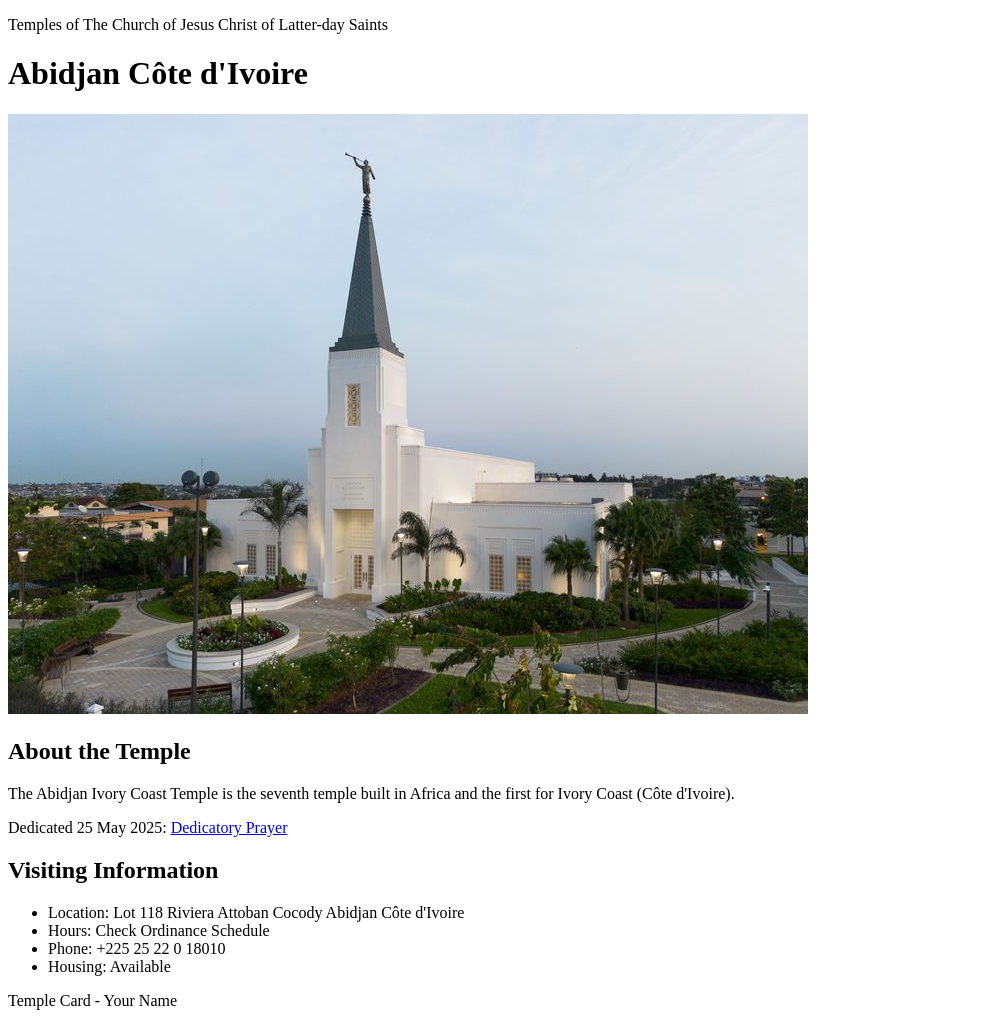
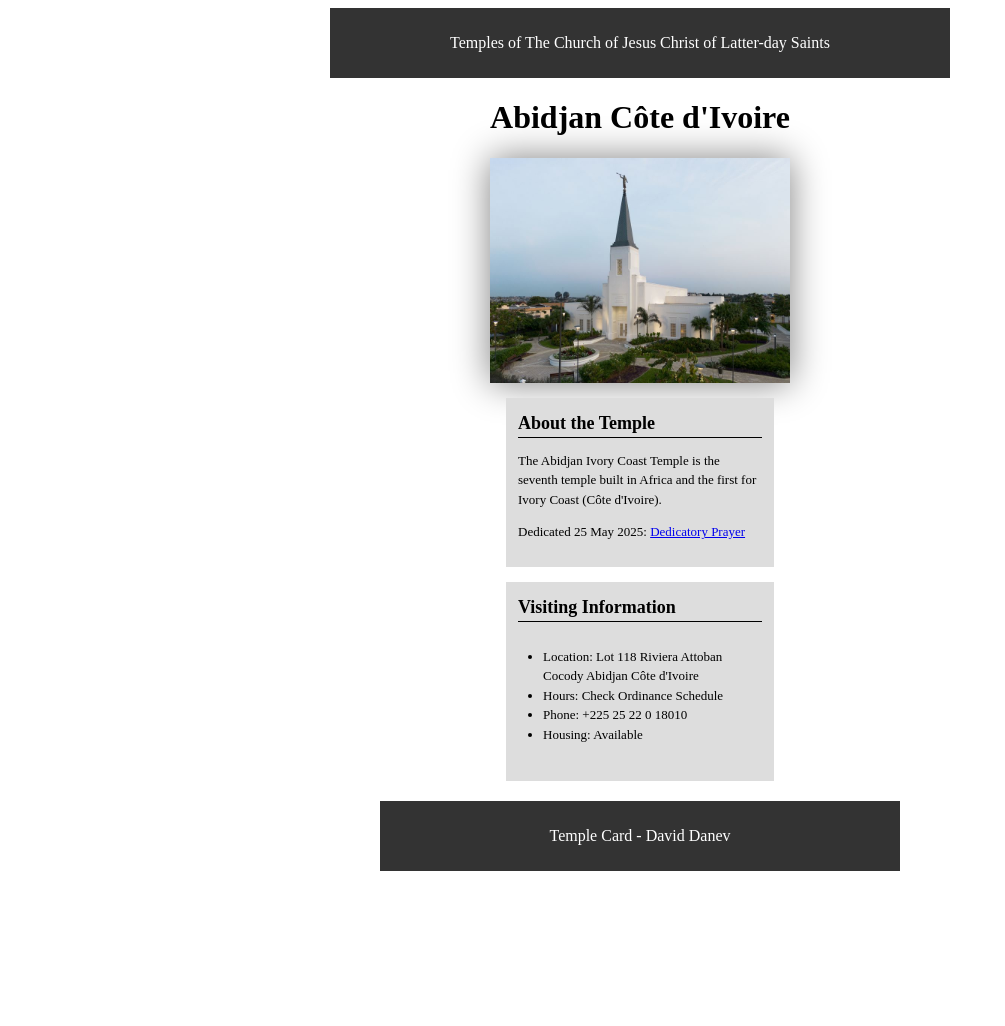
Before and after one commit to afr3ns/wdd130, a plain HTML site: page week02/temple.html in a window 1280 px wide. Shown: the whole page, without its empty margins (0-1005 px from the left). After the commit the page ends 891 px from the top, so only its background shows below. Drawn offline with Linux system fonts and the light colour scheme.

Commit message:
Temple.html CSS added

```diff
--- /dev/null
+++ b/week02/styles/temple.css
@@ -0,0 +1,55 @@
+img {
+    box-shadow: 0 0 35px gray;
+    height: auto;
+    width: 300px;
+    display: block;
+    margin-left: auto;
+    margin-right: auto;
+}
+
+header {
+    background-color: #333;
+    color: white;
+    max-width: 600px;
+    margin: auto;
+    white-space: nowrap;
+    padding: 10px;
+    text-align: center;
+}
+
+section {
+    background-color: #ddd;
+    width: 268px;
+    margin: 15px auto;
+    padding: 12px;
+    box-sizing: border-box;
+    font-size: 13px;
+    line-height: 1.5;
+}
+
+h1 {
+    text-align: center;
+}
+
+h2 {
+    border-bottom: 1px solid black;
+    max-width: 500px;
+    margin: auto;
+    font-size: 18px;
+}
+
+ul {
+    display: table;
+    margin: 0 auto;
+    padding: 25px;
+
+}
+
+footer {
+    background-color: #333;
+    color: white;
+    text-align: center;
+    padding: 10px;
+    margin: 20px auto;
+    max-width: 500px;
+}
--- a/week02/temple.html
+++ b/week02/temple.html
@@ -5,6 +5,7 @@
     <meta charset="UTF-8">
     <meta name="viewport" content="width=device-width, initial-scale=1.0">
     <title>Temple Card - Abidjan Côte d'Ivoire</title>
+    <link rel="stylesheet" href="styles/temple.css">
 </head>
 
 <body>
@@ -32,7 +33,7 @@
         </section>
     </main>
     <footer>
-        <p>Temple Card - Your Name</p>
+        <p>Temple Card - David Danev</p>
     </footer>
 </body>
 
```
Also changed, not shown: week02/block-vs-inline.html (+3 -3 lines).
